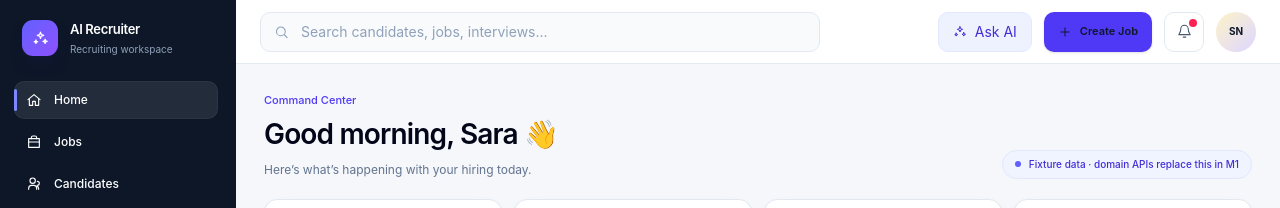
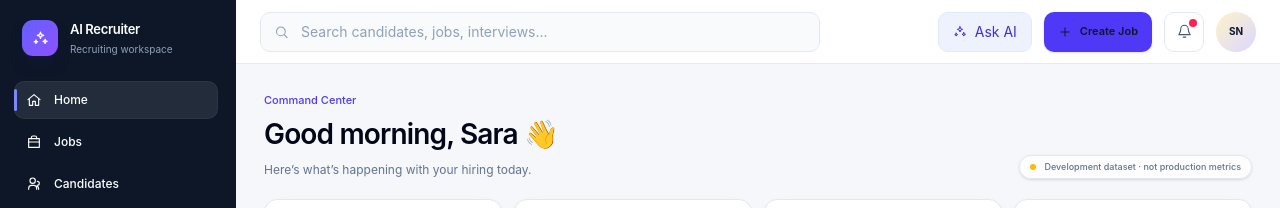
Before and after one commit to sajadcut/interview, a Next.js app in the folder apps/web/: page /app in a window 1280 px wide. Shown: the top 208 px of the page. Built offline with nearby package versions, Linux system fonts and the light colour scheme.

Commit message:
fix(web): make fixture provenance subtle and accurate

```diff
--- a/apps/web/components/product/recruiting-ui.tsx
+++ b/apps/web/components/product/recruiting-ui.tsx
@@ -232,9 +232,9 @@ export function EmptyChart({ label = "trend" }: { label?: string }) {
 
 export function DemoNotice() {
   return (
-    <div className="inline-flex max-w-max items-center gap-2 rounded-full border border-indigo-100 bg-indigo-50/70 px-3 py-1.5 text-[10px] font-medium text-indigo-700">
-      <span className="h-1.5 w-1.5 rounded-full bg-indigo-500" />
-      Fixture data · domain APIs replace this in M1
+    <div className="inline-flex max-w-max items-center gap-2 rounded-full border border-slate-200 bg-white/80 px-2.5 py-1 text-[9px] font-medium text-slate-500 shadow-sm">
+      <span className="h-1.5 w-1.5 rounded-full bg-amber-400" />
+      Development dataset · not production metrics
     </div>
   );
 }
```
